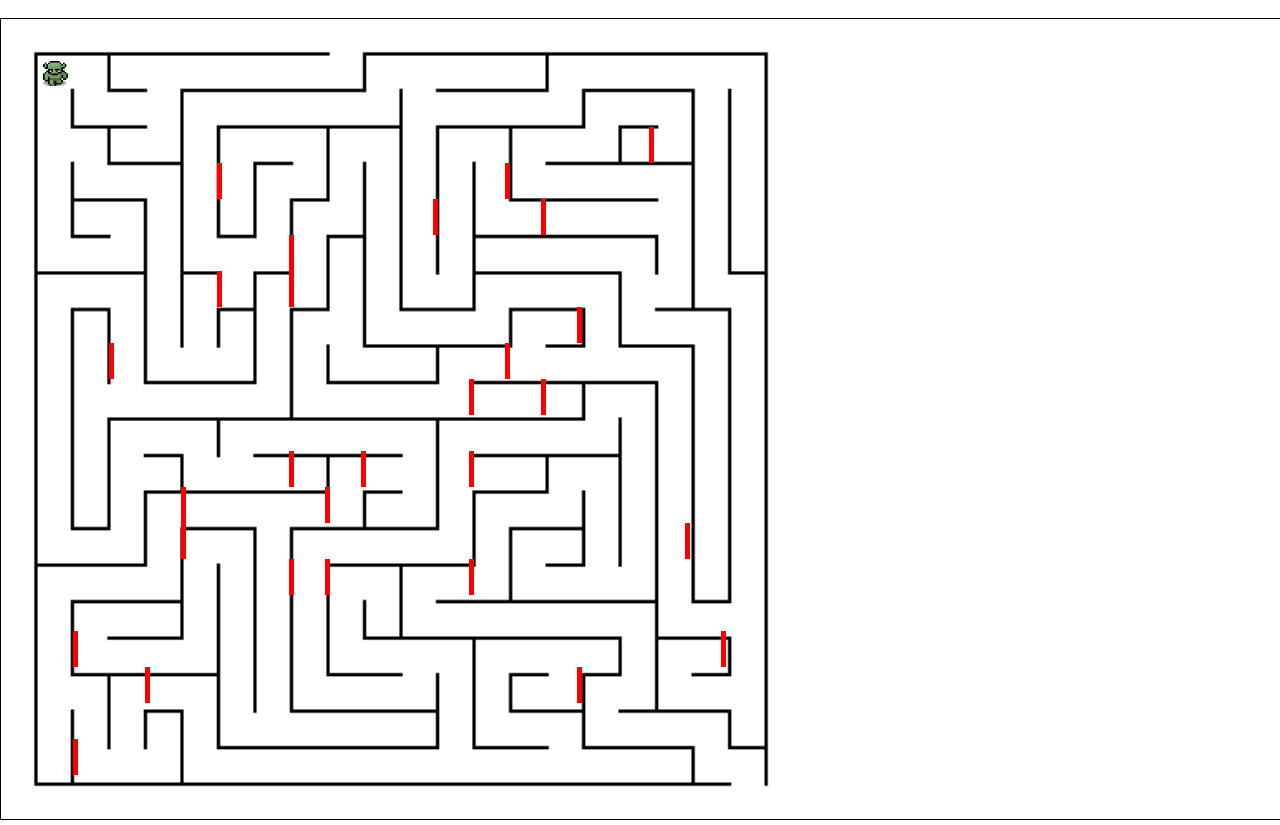
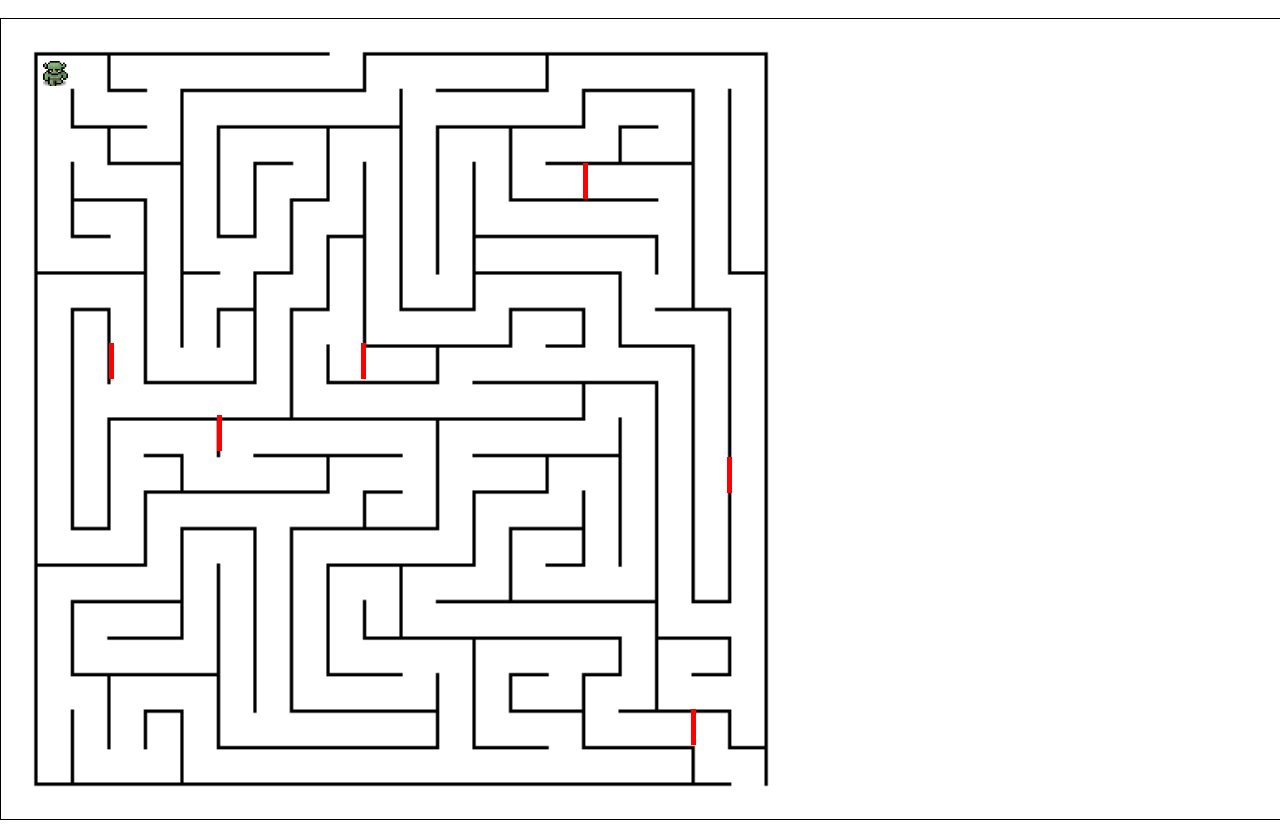
Before and after one commit to DjingiBits/MazeRunner, a website: page index.html in a window 1280 px wide. Shown: the part 53-878 px from the top of the page. Drawn offline with nearby package versions, Linux system fonts and the light colour scheme.

Commit message:
implemented obstacles showing logic and utils file

```diff
--- a/index.html
+++ b/index.html
@@ -55,6 +55,7 @@
         </canvas>
     </div>
 
+    <script type="text/javascript" src="./js/utils.js"></script>
     <script type="text/javascript" src="./js/obstacle.js"></script>
     <script type="text/javascript" src="./js/obstacles-generator.js"></script>
     <script type="text/javascript" src="./js/visualizationModule.js"></script>
--- a/js/gameEngine.js
+++ b/js/gameEngine.js
@@ -1,17 +1,49 @@
 let gameEngine = (function () {
     let numberOfObstacles = 30,
+        numberOfVisibleObstacles = 5,
+        intervalObstaclesChange = 6,
+        lastTimeObstaclesChanged = new Date().getSeconds(),
         fromWidth = 50,
         toWidth = 700,
         fromHeight = 50,
-      toHeight = 700;
+        toHeight = 700,
+        visibleIndexes = getVisibleObstaclesIndexes(numberOfVisibleObstacles, numberOfObstacles);
     let obstacles = generateObstacles(numberOfObstacles, fromWidth, toWidth, fromHeight, toHeight);
 
     function run() {
+        let secondsNow = new Date().getSeconds();
+        if (secondsNow % intervalObstaclesChange === 0 &&
+            secondsNow !== lastTimeObstaclesChanged) {
+            // turn off current active obstacles
+            switchObstaclesAtIndexes(visibleIndexes);
+
+            visibleIndexes = getVisibleObstaclesIndexes(numberOfVisibleObstacles, numberOfObstacles);
+
+            // turn on current active obstacles
+            switchObstaclesAtIndexes(visibleIndexes);
+
+            lastTimeObstaclesChanged = secondsNow;
+        }
+
         obstacles.forEach(o => o.update());
         visualizationModule.renderMaze();
         playerModule.drawPlayer();
         visualizationModule.renderObstacels(obstacles);
         requestAnimationFrame(run);
+    }
+
+    function getVisibleObstaclesIndexes(count, totalObstacles) {
+        let indexes = [];
+        for (let i = 0; i < count; i += 1) {
+            let randomIndex = getRandomNumber(0, totalObstacles - 1);
+            indexes.push(randomIndex);
+        }
+
+        return indexes;
+    }
+
+    function switchObstaclesAtIndexes(indexes) {
+        indexes.forEach(i => obstacles[i].isVisible = !obstacles[i].isVisible);
     }
 
     return {
--- a/js/obstacle.js
+++ b/js/obstacle.js
@@ -5,6 +5,7 @@ function Obstacle(x, y) {
     this.color = "red";
     this.x = x;
     this.y = y;
+    this.isVisible = false;
     this.lastSwitchSec = new Date().getSeconds();
     this.update = function () {
         let secondsNow = new Date().getSeconds();
@@ -21,6 +22,10 @@ function Obstacle(x, y) {
     };
 
     this.render = function (context) {
+        if (!this.isVisible) {
+            return;
+        }
+
         context.fillStyle = this.color;
         context.fillRect(this.x, this.y, this.width, this.height);
     }
--- a/js/obstacles-generator.js
+++ b/js/obstacles-generator.js
@@ -4,21 +4,15 @@ function generateObstacles(number, fromWidth, toWidth, fromHeight, toHeight) {
     obstacles.push(new Obstacle())
 
     for (let index = 0; index < number; index += 1) {
-        let x = getRandomNumber(fromWidth, toWidth),
-            y = getRandomNumber(fromWidth, toWidth);
+        let x = getRandomCoordinateValue(fromWidth, toWidth),
+            y = getRandomCoordinateValue(fromWidth, toWidth);
+
+        x = x > 800 / 2 ? x + 6 : x;
+        y = y > 800 / 2 ? y + 6 : y;
 
         let currentObstacle = new Obstacle(x, y);
         obstacles.push(currentObstacle);
     }
 
     return obstacles;
-
-    function getRandomNumber(min, max) {
-        let cellSize = Math.round(800 / 22);
-        let number = Math.floor(Math.random() * (max - min + 1)) + min;
-        let fullCellReminder = number % cellSize;
-        number += (cellSize - fullCellReminder);
-
-        return number;
-    }
 }
--- /dev/null
+++ b/js/utils.js
@@ -0,0 +1,14 @@
+function getRandomCoordinateValue(min, max) {
+    let cellSize = Math.round(800 / 22);
+    let number = Math.floor(Math.random() * (max - min + 1)) + min;
+    let fullCellReminder = number % cellSize;
+    number += (cellSize - fullCellReminder);
+
+    return number;
+}
+
+function getRandomNumber(min, max) {
+    let number = Math.floor(Math.random() * (max - min + 1)) + min;
+
+    return number;
+}
--- a/js/visualizationModule.js
+++ b/js/visualizationModule.js
@@ -10,7 +10,7 @@ window.visualizationModule = (function () {
     mazeImage.onload = function () {
       mazeReady = true
     }
-    mazeImage.src = '../assets/img/maze.gif'
+    mazeImage.src = '../MazeRunner/assets/img/maze.gif'
   }
 
   function renderMaze() {
@@ -23,7 +23,7 @@ window.visualizationModule = (function () {
     playerImage.onload = function () {
       playerReady = true;
     }
-    playerImage.src = '../assets/img/monster.png'
+    playerImage.src = '../MazeRunner/assets/img/monster.png'
   }
 
   function renderPlayer(x, y) {
```
Lines whose indentation alone changed are shown as unchanged.
